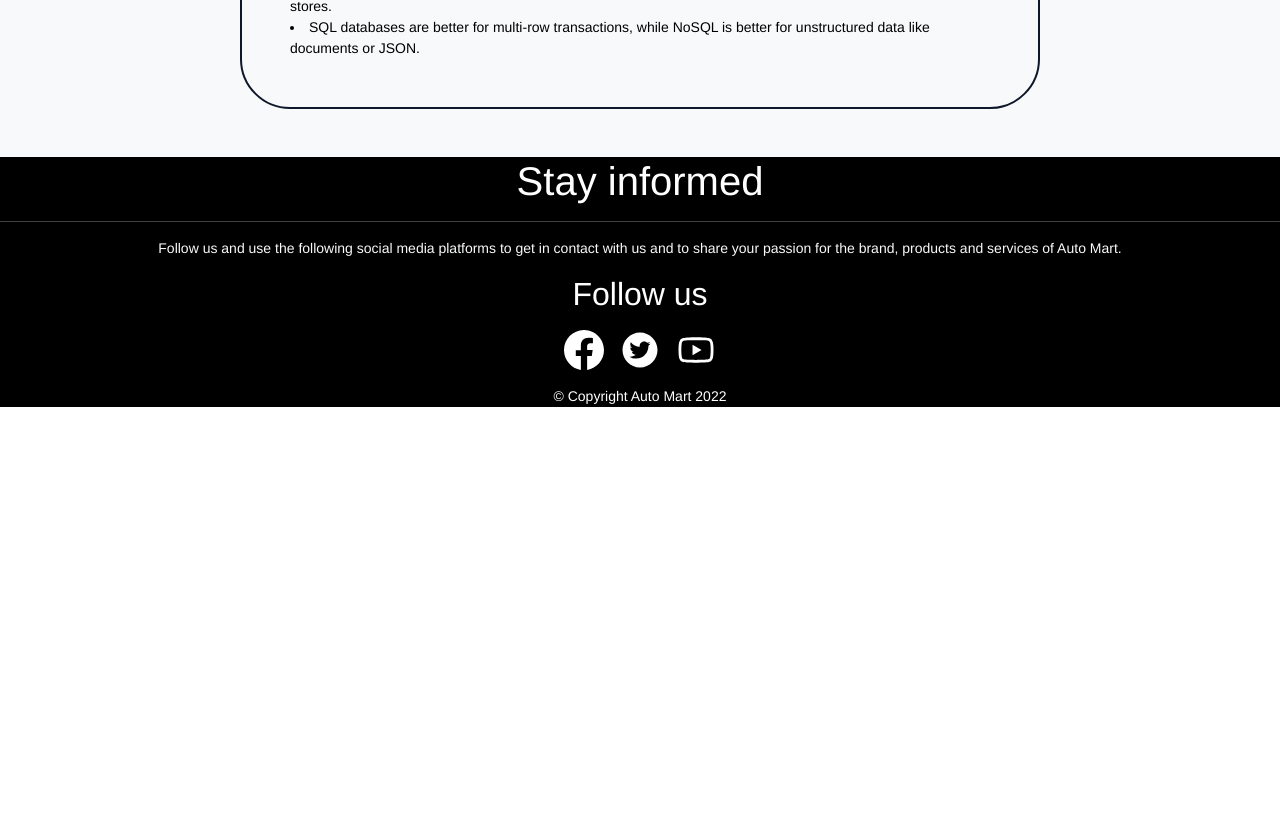
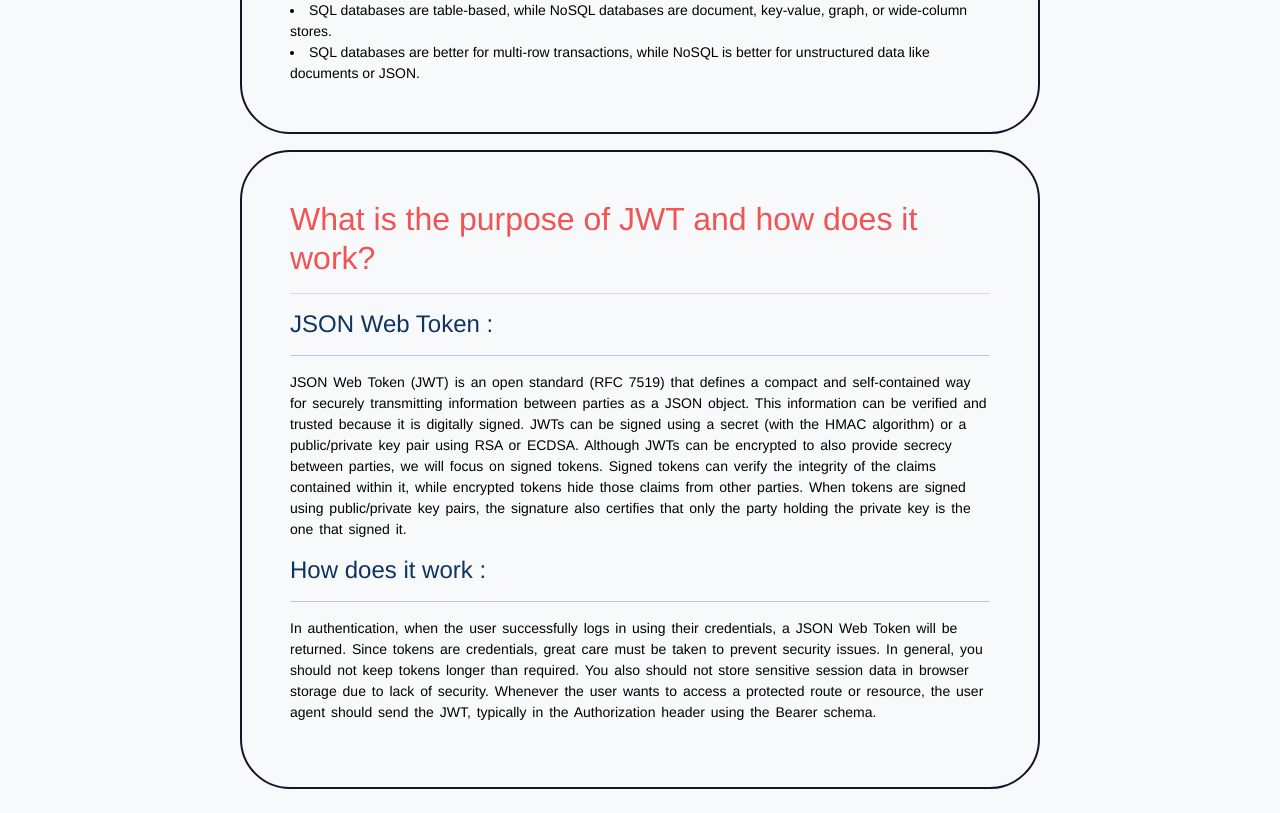
Before and after one commit to JunayedKhanNoor/auto-mart-automobile-warehuse-management-client-app, a React (Create React App) app: page /blogs in a window 1280 px wide. Shown: the part 1587-2400 px from the top of the page. Before the commit the page ends 1994 px from the top, so only its background shows below. Built offline with nearby package versions, Linux system fonts and the light colour scheme; no server answers.

Commit message:
Blogs , 404 page , responsiveness fixed

```diff
--- a/src/components/Blogs/Blogs.js
+++ b/src/components/Blogs/Blogs.js
@@ -34,8 +34,8 @@ const Blogs = () => {
           of Oops but it is based on prototype inheritance. It is the upgraded
           version of ECMA script that uses Chrome's V8 engine written in C++.
         </p>
-        <h4 style={{ color: "#0F3460" }}>NodeJS : </h4>
-        <p>
+        <h4 style={{ color: "#0F3460" }}>NodeJS : <hr /> </h4>
+        <p style={{ wordSpacing: "2px" }}>
           NodeJS is a cross-platform and open source Javascript runtime
           environment that allows the javascript to be run on the server-side.
           Nodejs allows Javascript code to run outside the browser. Nodejs comes
@@ -99,11 +99,70 @@ const Blogs = () => {
           Differences between SQL and NoSQL databases:
           <hr />
         </h2>
-        <li> SQL databases are relational, NoSQL databases are non-relational.</li>
- <li>SQL databases use structured query language and have a predefined schema. NoSQL databases have dynamic schemas for unstructured data.</li>
- <li>SQL databases are vertically scalable, while NoSQL databases are horizontally scalable.</li>
- <li>SQL databases are table-based, while NoSQL databases are document, key-value, graph, or wide-column stores.</li>
- <li>SQL databases are better for multi-row transactions, while NoSQL is better for unstructured data like documents or JSON.</li>
+        <li>
+          {" "}
+          SQL databases are relational, NoSQL databases are non-relational.
+        </li>
+        <li>
+          SQL databases use structured query language and have a predefined
+          schema. NoSQL databases have dynamic schemas for unstructured data.
+        </li>
+        <li>
+          SQL databases are vertically scalable, while NoSQL databases are
+          horizontally scalable.
+        </li>
+        <li>
+          SQL databases are table-based, while NoSQL databases are document,
+          key-value, graph, or wide-column stores.
+        </li>
+        <li>
+          SQL databases are better for multi-row transactions, while NoSQL is
+          better for unstructured data like documents or JSON.
+        </li>
+      </div>
+      <div
+        style={{
+          maxWidth: "800px",
+          border: " 2px solid #0f172a",
+          borderRadius: "50px",
+        }}
+        className="mx-auto p-5 mb-3"
+        data-aos="fade-up"
+      >
+        <h2 style={{ color: "#F05454" }}>
+          What is the purpose of JWT and how does it work?
+          <hr />
+        </h2>
+        <h4 style={{ color: "#0F3460" }}>
+          JSON Web Token : <hr />
+        </h4>
+
+        <p style={{ wordSpacing: "2px" }}>
+          JSON Web Token (JWT) is an open standard (RFC 7519) that defines a
+          compact and self-contained way for securely transmitting information
+          between parties as a JSON object. This information can be verified and
+          trusted because it is digitally signed. JWTs can be signed using a
+          secret (with the HMAC algorithm) or a public/private key pair using
+          RSA or ECDSA. Although JWTs can be encrypted to also provide secrecy
+          between parties, we will focus on signed tokens. Signed tokens can
+          verify the integrity of the claims contained within it, while
+          encrypted tokens hide those claims from other parties. When tokens are
+          signed using public/private key pairs, the signature also certifies
+          that only the party holding the private key is the one that signed it.
+        </p>
+        <h4 style={{ color: "#0F3460" }}>
+          How does it work : <hr />
+        </h4>
+        <p style={{ wordSpacing: "2px" }}>
+          In authentication, when the user successfully logs in using their
+          credentials, a JSON Web Token will be returned. Since tokens are
+          credentials, great care must be taken to prevent security issues. In
+          general, you should not keep tokens longer than required. You also
+          should not store sensitive session data in browser storage due to lack
+          of security. Whenever the user wants to access a protected route or
+          resource, the user agent should send the JWT, typically in the
+          Authorization header using the Bearer schema.
+        </p>
       </div>
     </div>
   );
--- a/src/components/Header/Header.js
+++ b/src/components/Header/Header.js
@@ -5,6 +5,7 @@ import { useAuthState } from "react-firebase-hooks/auth";
 import { Link, useNavigate } from "react-router-dom";
 import auth from "../../firebase.init";
 import CustomLink from "../CustomLink/CustomLink";
+import Loading from "../Loading/Loading";
 
 const Header = () => {
   const [user, loading, error] = useAuthState(auth);
@@ -13,6 +14,9 @@ const Header = () => {
     signOut(auth);
     navigate("/");
   };
+  if (loading) {
+    return <Loading></Loading>;
+  }
   return (
     <Navbar className="shadow-lg" collapseOnSelect expand="lg" bg="white">
       <Container>
@@ -36,7 +40,7 @@ const Header = () => {
             <CustomLink to="/manageItems">Manage Vehicles</CustomLink>
             <CustomLink to="/addItems">Add Vehicle</CustomLink>
             <button
-              style={{ letterSpacing: "2px",background:"#2962ff",width:"150px",borderRadius:'20px'}}
+              style={{ letterSpacing: "2px",background:"#2962ff",width:"110px",borderRadius:'20px'}}
               className="btn text-white"
               onClick={logout}
             >
--- a/src/components/Home/Home.js
+++ b/src/components/Home/Home.js
@@ -20,8 +20,8 @@ import Loading from "../Loading/Loading";
 const Home = () => {
   const navigate = useNavigate();
   if (document.readyState === "loading") {
-    console.log('Loading');
-   return <Loading></Loading>
+    console.log("Loading");
+    return <Loading></Loading>;
   }
   return (
     <div>
--- a/src/components/Home/style.css
+++ b/src/components/Home/style.css
@@ -36,8 +36,9 @@ body {
 }
 
 .swiper {
-  width: 300px;
+  width: 250px;
   height: 500px;
+  box-sizing: border-box;
 }
 
 .swiper-slide {
--- /dev/null
+++ b/src/components/NotFound/NotFound.css
@@ -0,0 +1,9 @@
+.error-container{
+    height: 800px;
+    width: 100%;
+    background-image: url('../../Images/error.jpg');
+    background-repeat: no-repeat;
+    background-size: cover;
+    background-position: center;
+    backdrop-filter: inherit;
+}
--- a/src/components/NotFound/NotFound.js
+++ b/src/components/NotFound/NotFound.js
@@ -1,11 +1,24 @@
-import React from 'react';
+import React from "react";
+import { useNavigate } from "react-router-dom";
+import error from "../../Images/error.jpg";
+import "./NotFound.css";
 
 const NotFound = () => {
-    return (
-        <div>
-            <h1>Not Found</h1>
-        </div>
-    );
+  const navigate = useNavigate();
+  return (
+    <div className="error-container d-flex align-items-end justify-content-center">
+      <div className="mt-5">
+        <button
+          className="btn p-3 manage-btn"
+          onClick={() => {
+            navigate("/");
+          }}
+        >
+          Go to Home Page
+        </button>
+      </div>
+    </div>
+  );
 };
 
 export default NotFound;
```
Also changed, not shown: src/Images/error.jpg (added).
